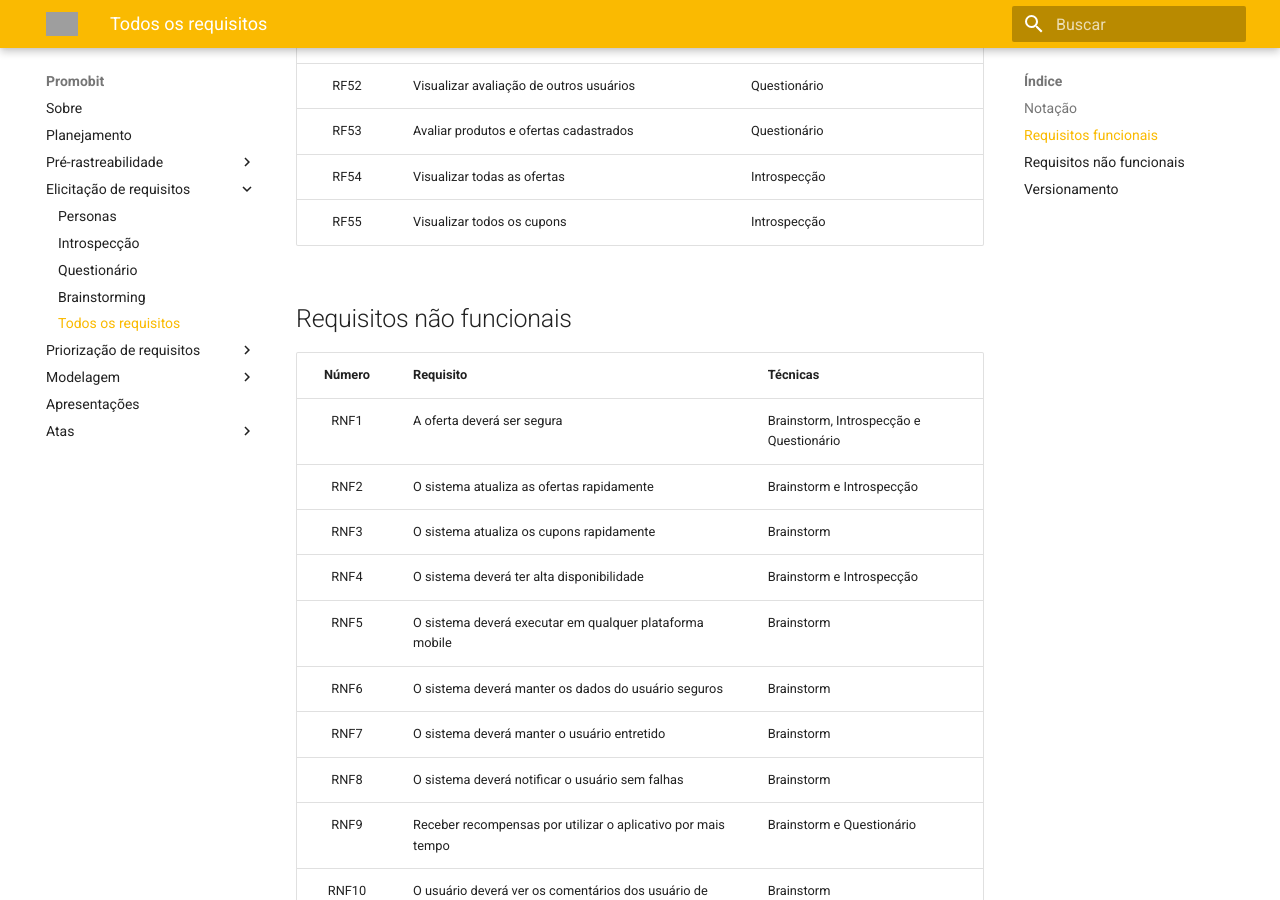
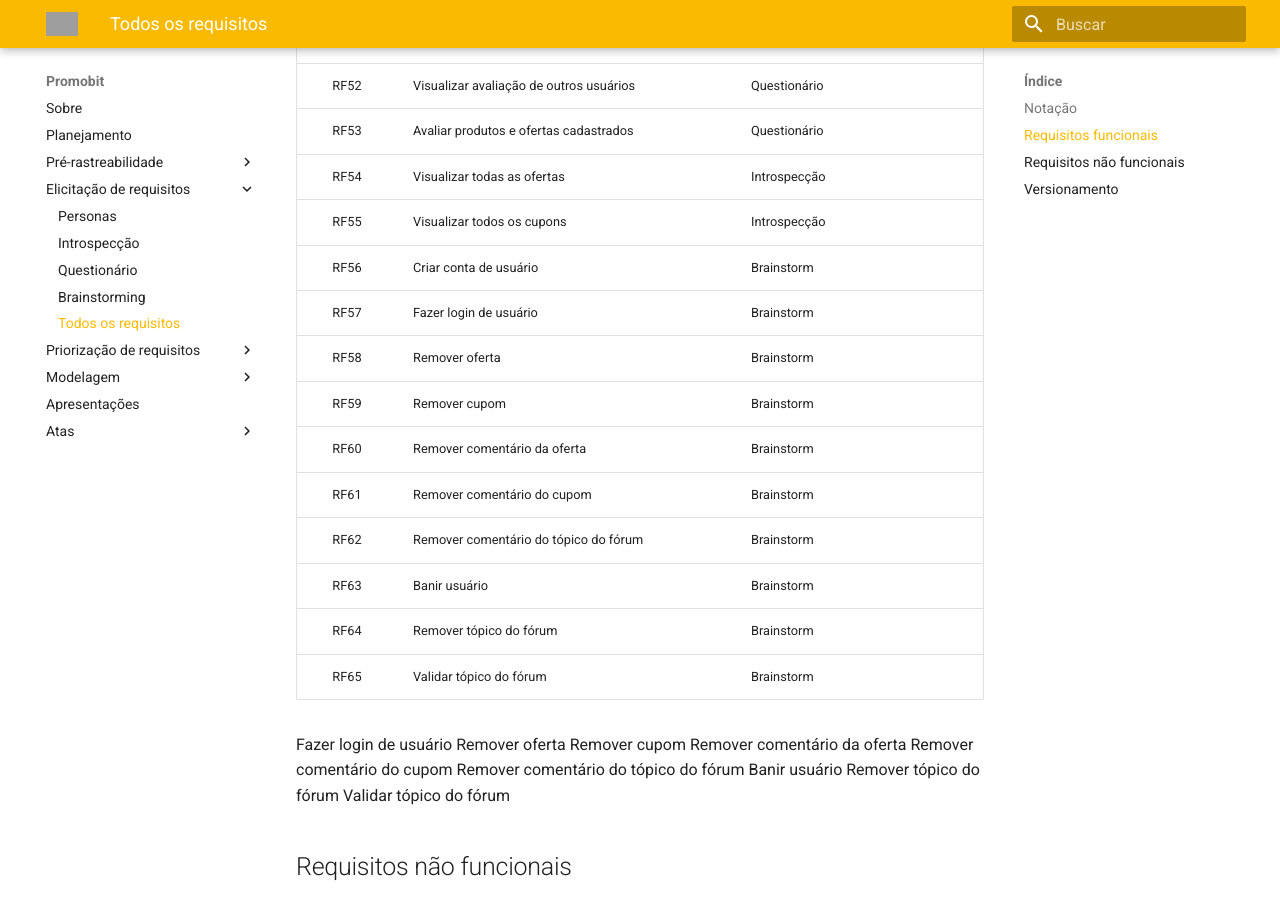
Before and after one commit to Joao-Pedro-Moura/2020.1-Promobit, an MkDocs documentation site: the page built from docs/elicitacao/requisitos.md, in a window 1280 px wide and 900 px high, scrolled down 2806 px. Built offline with MkDocs 1.6.1 and Material for MkDocs 9.7.7, drawn with Linux system fonts in a browser that asks for light colours; old or Windows-style settings are respelled for this version of MkDocs; some of the changed text lies outside the part shown; grey boxes are pictures that could not be loaded.

Commit message:
Elicitação de novos requisitos a partir do brainstorming e priorização
Co-authored-by: igor-paiva <igorbatistapaiva@outlook.com>
Co-authored-by: Rhuancpq <rhuancarlos.queiroz@gmail.com>
Co-authored-by: ThiagoGMF <thiago.guilherme20@hotmail.com>
Co-authored-by: thiagolopess <thiago.lopes.santos.tls@gmail.com>

```diff
--- a/docs/elicitacao/requisitos.md
+++ b/docs/elicitacao/requisitos.md
@@ -67,6 +67,26 @@ Nós decidimos utilizar a seguinte notação para a identificação dos requisit
 |RF53| Avaliar produtos e ofertas cadastrados | Questionário |
 |RF54| Visualizar todas as ofertas | Introspecção |
 |RF55| Visualizar todos os cupons | Introspecção |
+|RF56| Criar conta de usuário | Brainstorm |
+|RF57| Fazer login de usuário | Brainstorm |
+|RF58| Remover oferta | Brainstorm |
+|RF59| Remover cupom | Brainstorm |
+|RF60| Remover comentário da oferta | Brainstorm |
+|RF61| Remover comentário do cupom | Brainstorm |
+|RF62| Remover comentário do tópico do fórum | Brainstorm |
+|RF63| Banir usuário | Brainstorm |
+|RF64| Remover tópico do fórum | Brainstorm |
+|RF65| Validar tópico do fórum | Brainstorm |
+
+Fazer login de usuário
+Remover oferta
+Remover cupom
+Remover comentário da oferta
+Remover comentário do cupom
+Remover comentário do tópico do fórum
+Banir usuário
+Remover tópico do fórum
+Validar tópico do fórum
 
 ## Requisitos não funcionais
 
@@ -96,3 +116,4 @@ Nós decidimos utilizar a seguinte notação para a identificação dos requisit
 |--|--|--|--|
 | 1.0 | 03/10/2020 | Listagem dos requisitos elicitados | Todos os integrantes |
 | 1.1 | 06/10/2020 | Correção de alguns requisitos | Igor Paiva, Marcelo Victor, Rhuan Carlos e Thiago Lopes |
+| 1.2 | 25/10/2020 | Adição de novos requisitos funcionais elicitados | Todos os integrantes |
--- a/mkdocs.yml
+++ b/mkdocs.yml
@@ -28,6 +28,7 @@ pages:
       - Léxico: modelagem/lexico.md
       - Especificação suplementar: modelagem/suplementar.md
       - NFR Framework: modelagem/nfr_framework.md
+      - Backlog do produto: modelagem/backlog_do_produto.md
   - Apresentações: apresentacoes.md
   # sempre a última
   - Atas:
```
Also changed, not shown: docs/elicitacao/brainstorming.md (+23 -1 lines), docs/modelagem/caso_de_uso.md (+2 -2 lines), docs/priorizacao/moscow.md (+11 -0 lines).
